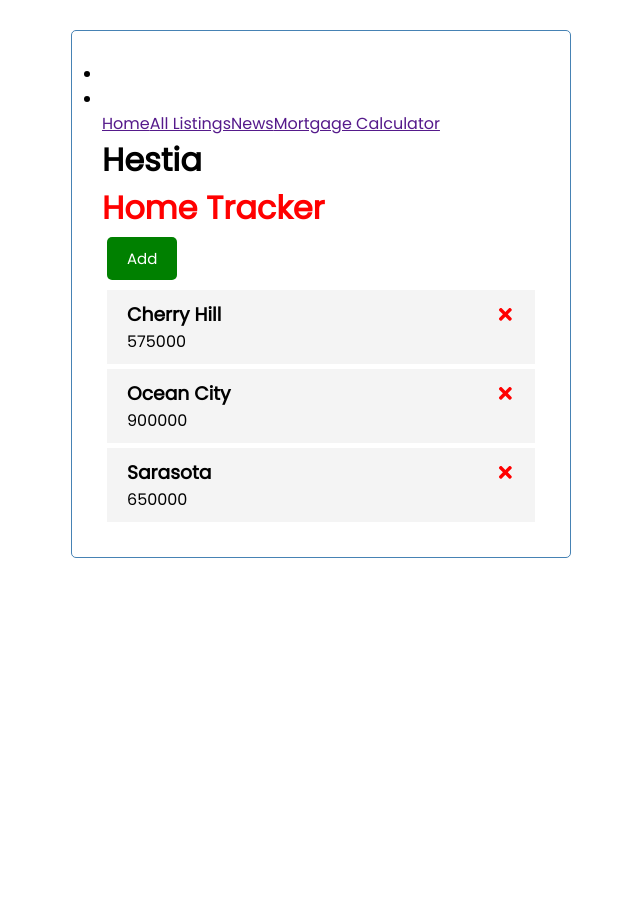
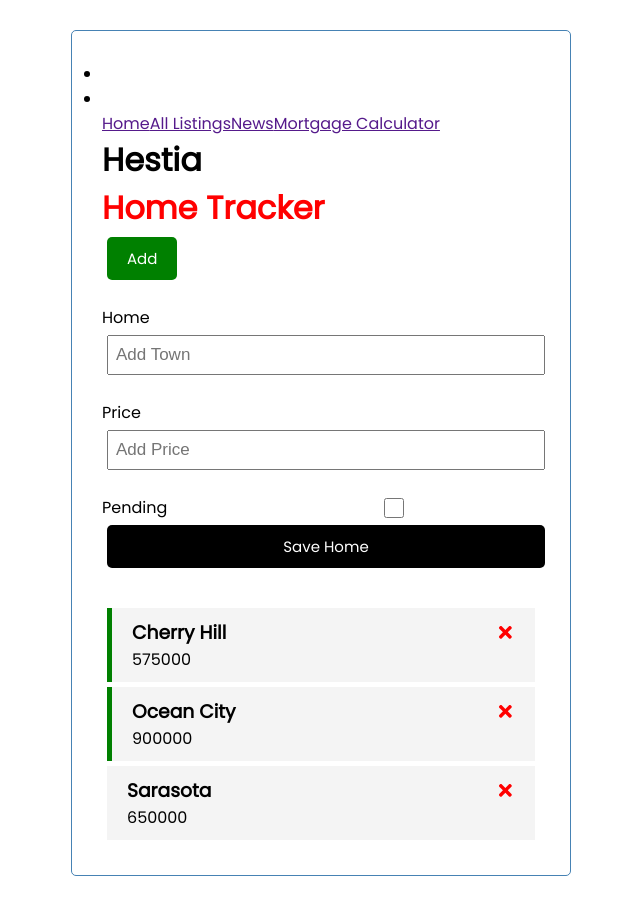
Before and after one commit to caufieldpeterj/hestia_desktop, a React (Create React App) app in the folder hestia_desktop/: page / in a window 1280 px wide. Shown: the whole page, without its empty margins (319-959 px from the left). Before the commit the page ends 800 px from the top, so only its background shows below. Built offline with nearby package versions, Linux system fonts and the light colour scheme.

Commit message:
addHome function created, form submission reflecting in UI, toggle addHome component up next

```diff
--- a/hestia_desktop/src/App.js
+++ b/hestia_desktop/src/App.js
@@ -6,6 +6,8 @@ import { useState } from 'react';
 import Nav from './components/Nav'
 import Homepage from './components/Homepage'
 import Homes from './components/Homes'
+import AddHome from './components/AddHome'
+
 
 function App() {
   const [homes, setHomes] = useState([
@@ -29,18 +31,35 @@ function App() {
     },
   ])
 
-  // delete task
-  const deleteHome = (id) => {
-    setHomes(homes.filter((home)=> home.id !== id))
+  // add home
+  const addHome = (home) => {
+    const id = Math.floor(Math.random()*100000) + 1;
+    const newHome = { id, ...home }
+    setHomes([...homes, newHome])
   }
 
-  // toggle Reminder
+
+  // delete home
+  const deleteHome = (id) => {
+    setHomes(homes.filter((home) => home.id !== id))
+  }
+
+  // toggle reminder
+  const toggleReminder = (id) => {
+    setHomes(
+      homes.map((home) =>
+        home.id === id ? {...home, reminder: !home.reminder}:home
+      )
+    )
+  }
+
 
   return (
     <div className="container">
       <Nav />
       <Homepage />
-      <Homes homes={homes} onDelete={deleteHome} />
+      <AddHome onAdd={addHome}/>
+      <Homes homes={homes} onDelete={deleteHome} onToggle={toggleReminder} />
     </div>
   )
 }
--- /dev/null
+++ b/hestia_desktop/src/components/AddHome.js
@@ -0,0 +1,64 @@
+import React from 'react'
+import { useState } from 'react'
+
+
+const AddHome = ({ onAdd }) => {
+    const [price, setPrice] = useState('');
+    const [town, setTown] = useState('');
+    const [reminder, setReminder] = useState(false);
+
+    const onSubmit = (e) => {
+        e.preventDefault()
+
+        if(!town) {
+            alert('Please add a home')
+            return
+        }
+
+        onAdd({ town, price, reminder })
+
+        setPrice('');
+        setTown('');
+        setReminder(false)
+
+    }
+
+    return (
+        <form className='add-form' onSubmit={onSubmit}>
+            <div className='form-control'>
+                <label>Home</label>
+                <input
+                    type='text'
+                    placeholder='Add Town'
+                    value={town}
+                    onChange={(e) => setTown(e.target.value)}
+                />
+            </div>
+            <div className='form-control'>
+                <label>Price</label>
+                <input
+                    type='text'
+                    placeholder='Add Price'
+                    value={price}
+                    onChange={(e) => setPrice(e.target.value)}
+                />
+            </div>
+            <div className='form-control-check'>
+                <label>Pending</label>
+                <input
+                    type='checkbox'
+                    checked={reminder}
+                    value={reminder}
+                    onChange={(e) => setReminder(e.currentTarget.checked)}
+                />
+            </div>
+            <input type='submit' value="Save Home" className="btn btn-block" />
+
+
+        </form>
+
+
+    )
+}
+
+export default AddHome
--- a/hestia_desktop/src/components/Home.js
+++ b/hestia_desktop/src/components/Home.js
@@ -1,9 +1,9 @@
 import React from 'react'
 import { FaTimes } from 'react-icons/fa'
 
-const Home = ({ home, onDelete }) => {
+const Home = ({ home, onDelete, onToggle}) => {
     return (
-        <div className="task">
+        <div className={`task ${home.reminder ? 'reminder' : ''}`} onDoubleClick={() => onToggle(home.id)}>
             <h3>{home.town}<FaTimes style={{ color: 'red', cursor: 'pointer' }} onClick={() => onDelete(home.id)} /></h3>
             <p>{home.price}</p>
         </div>
--- a/hestia_desktop/src/components/Homes.js
+++ b/hestia_desktop/src/components/Homes.js
@@ -1,11 +1,11 @@
 import Home from './Home'
 
-const Homes = ({homes, onDelete}) => {
+const Homes = ({homes, onDelete, onToggle }) => {
 
     return (
         <>
             {homes.map((home) => (
-                <Home key={homes.id} home={home} onDelete={onDelete}/>
+                <Home key={homes.id} home={home} onDelete={onDelete} onToggle={onToggle}/>
             ))}
         </>
     )
```
